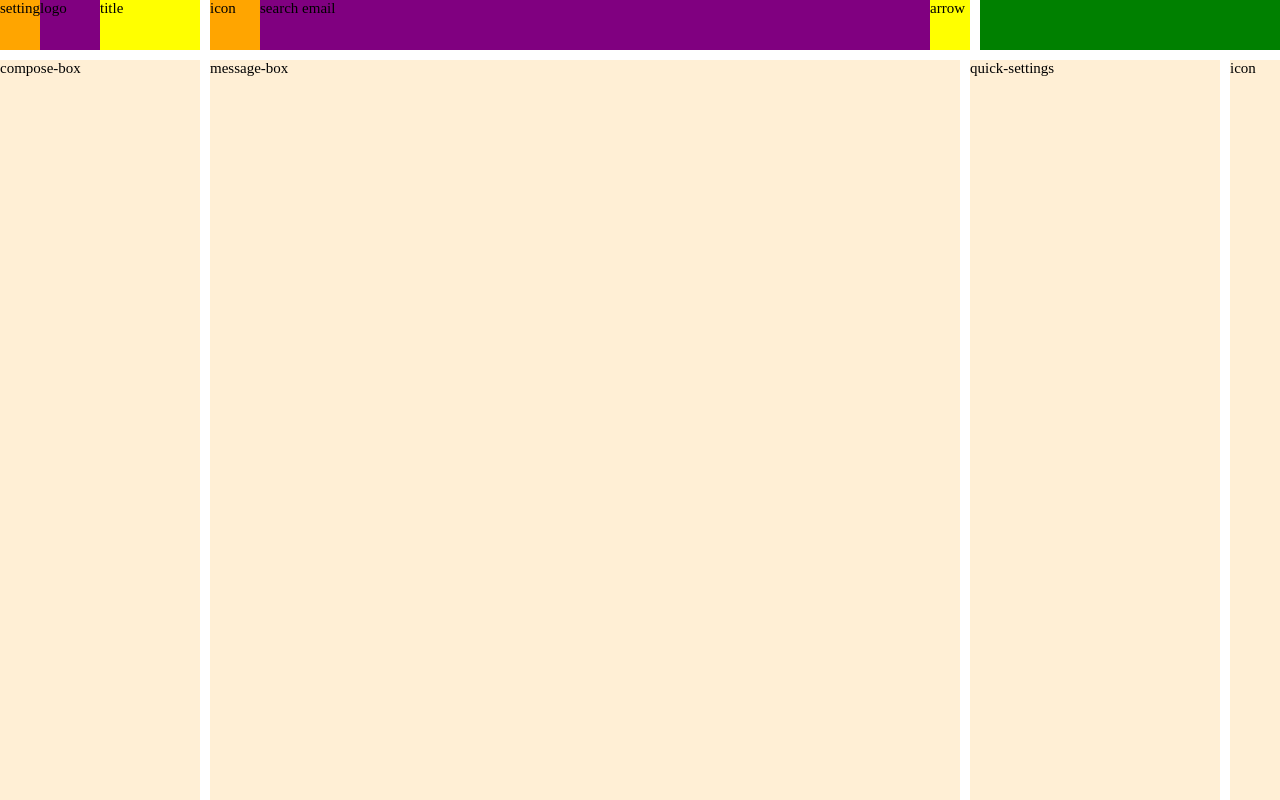
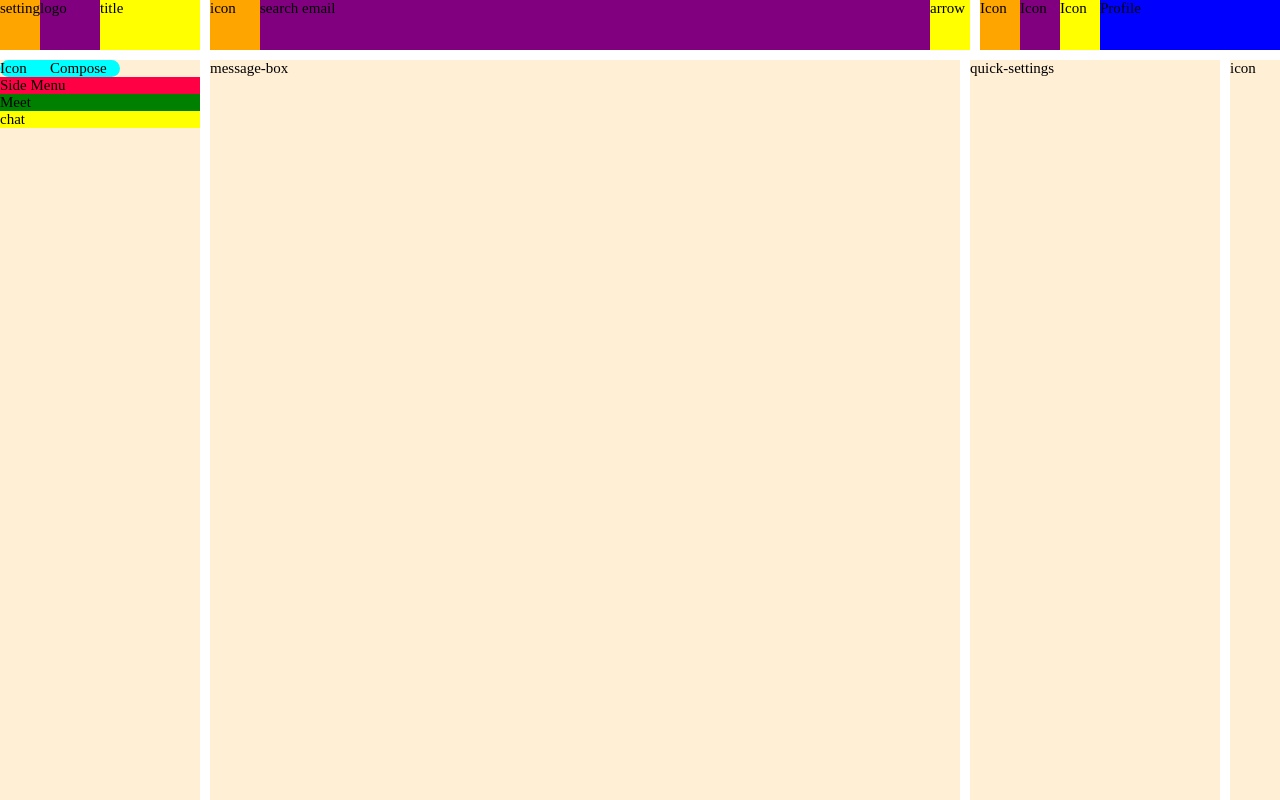
Before and after one commit to Joelzor/gmail-layout, a plain HTML site: page index.html in a window 1280 px wide. Drawn offline with Linux system fonts and the light colour scheme.

Commit message:
left menu

```diff
--- a/index.html
+++ b/index.html
@@ -20,9 +20,24 @@
           <div class="search-title">search email</div>
           <div class="search-dropdown">arrow</div>
         </div>
-        <div class="settings"></div>
+        <div class="settings">
+          <div class= "icon1">Icon</div>
+          <div class= "icon2">Icon</div>
+          <div class= "icon3">Icon</div>
+          <div class="profile-box">Profile</div>
+        </div>
       </div>
-      <div class="compose-box">compose-box</div>
+      <div class="compose-box">
+          <div class="compose-btn">
+          <div class="icon-class">Icon</div>
+          <div class="compose-heading">Compose</div>
+        </div>
+        <div class="side-bar">
+          <div class="side-menu">Side Menu</div>
+          <div class="meeting">Meet</div>
+          <div class="chatting">chat</div>
+        </div>
+      </div>
       <div class="message-box">message-box</div>
       <div class="quick-settings">quick-settings</div>
       <div class="icon">icon</div>
--- a/style.css
+++ b/style.css
@@ -58,21 +58,53 @@ div {
 }
 
 .settings {
+  display: grid;
+  grid-template-columns: repeat(3, 40px)
+  1fr;
   background-color: green;
 }
 
 .settings-btn,
-.search-logo {
+.search-logo, .icon1 {
   background-color: orange;
 }
 
 .logo,
-.search-title {
+.search-title, .icon2 {
   background-color: purple;
 }
 
 .title,
-.search-dropdown {
+.search-dropdown, .icon3{
+  background-color: yellow;
+}
+.profile-box{
+  background-color: blue;
+
+}
+.compose-btn{
+  display: grid;
+  width: 60%;
+  grid-template-columns: 50px 1fr;
+  border-radius: 10px;
+  background-color: aqua;
+}
+.side-bar{
+  display: grid;
+  background-color: blue;
+  grid-template-rows: 1fr 1fr 1fr;
+}
+.side-menu{
+  display: grid;
+  background-color: rgb(255, 0, 68);
+
+}
+.meeting{
+  display: grid;
+  background-color: green;
+}
+.chatting{
+  display: grid;
   background-color: yellow;
 }
 
```
